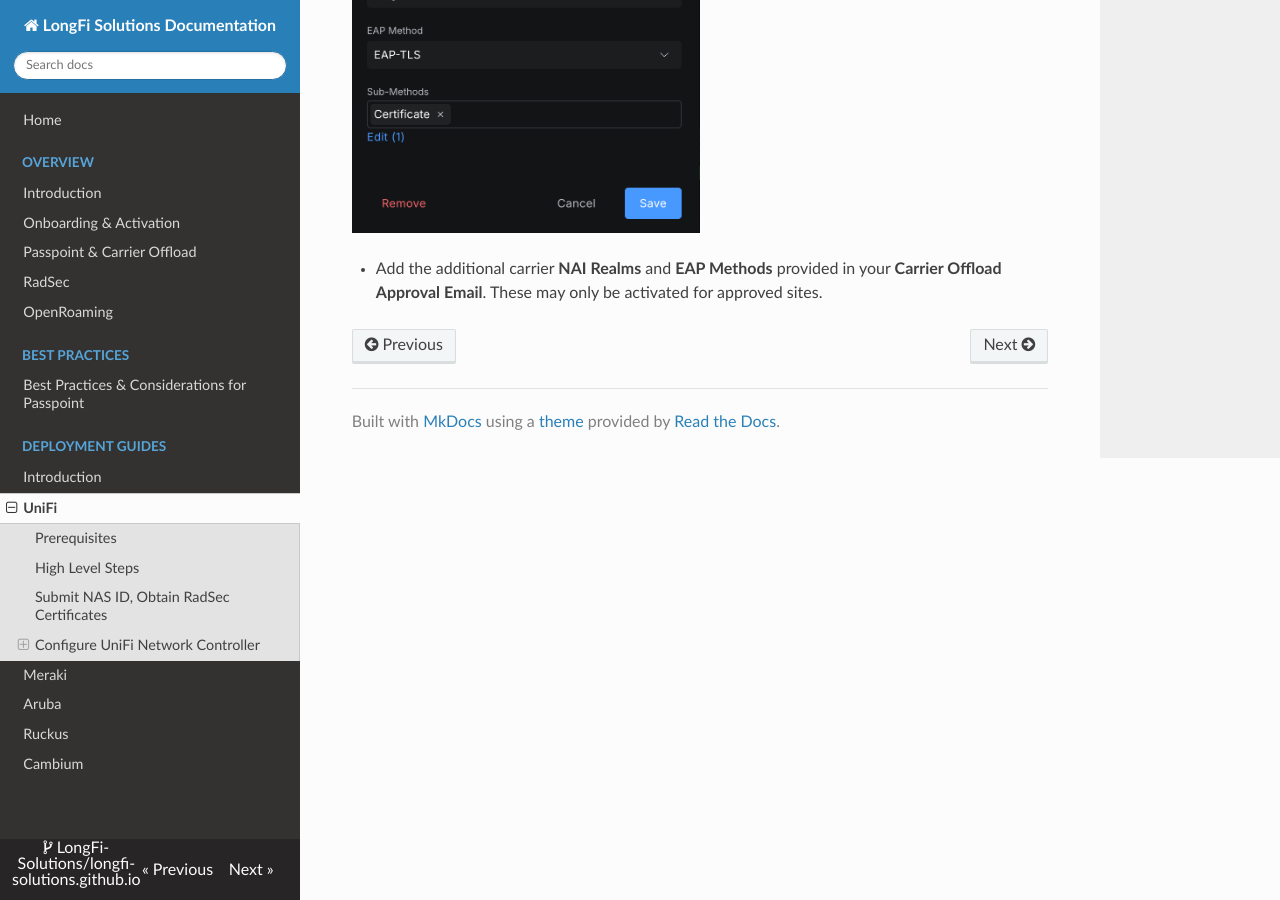
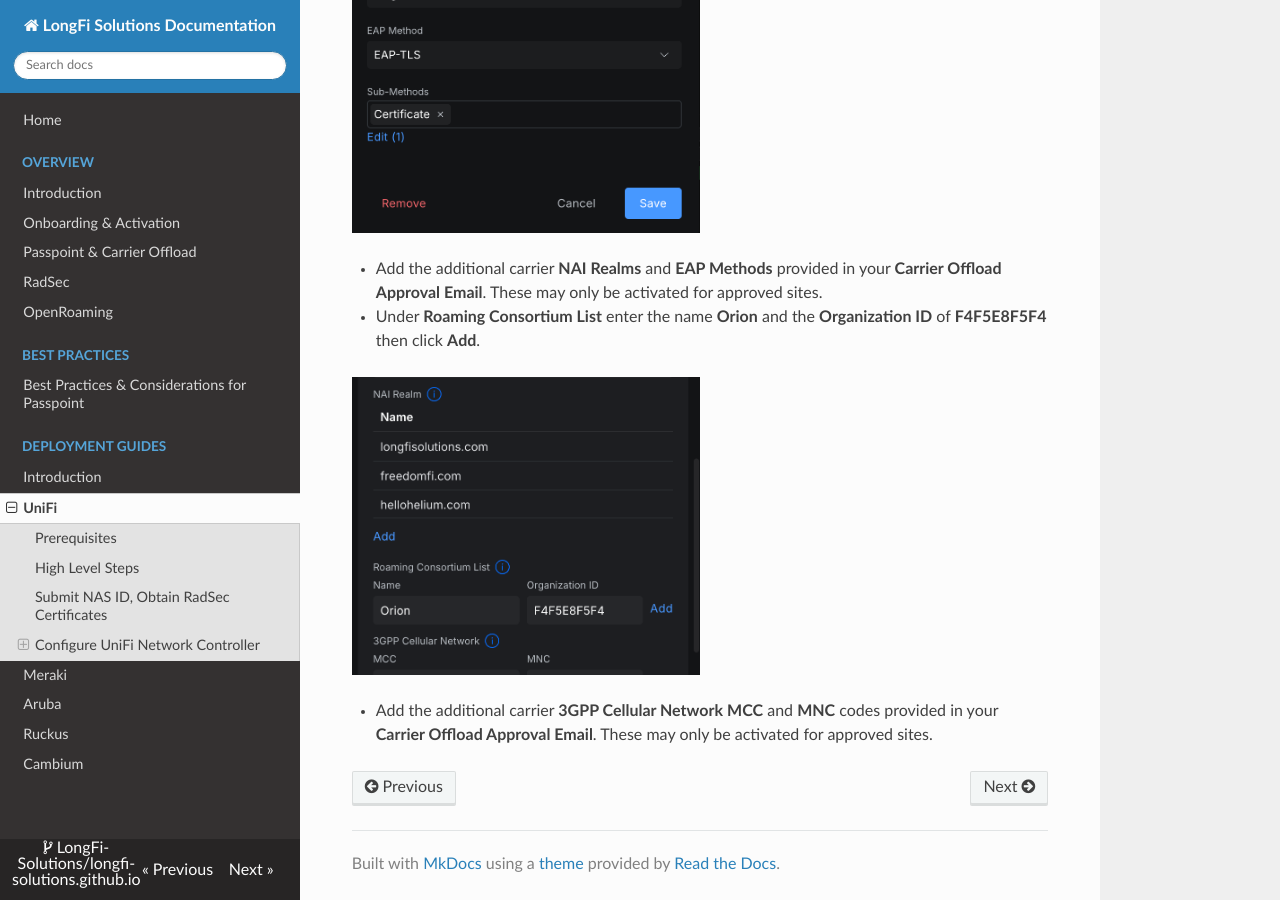
Before and after one commit to LongFi-Solutions/longfi-solutions.github.io, an MkDocs documentation site: the page built from docs/deployment/unifi.md, in a window 1280 px wide and 900 px high, scrolled down 6272 px. Built offline with MkDocs 1.6.1, drawn with Linux system fonts in a browser that asks for light colours; nearby versions of some CDN libraries.

Commit message:
Update Deployment Guides “unifi”

```diff
--- a/docs/deployment/unifi.md
+++ b/docs/deployment/unifi.md
@@ -120,3 +120,8 @@ Navigate to the Settings in the sidebar, choose WiFi, then press Create New
 ![](/assets/images/7%20-%20Create%20SSID%203%20-%20NAI%20Realms.png){ .img-md }
 
 - Add the additional carrier **NAI Realms** and **EAP Methods** provided in your **Carrier Offload Approval Email**.  These may only be activated for approved sites.
+- Under **Roaming Consortium List** enter the name **Orion** and the **Organization ID** of **F4F5E8F5F4** then click **Add**.
+
+![](/assets/images/8%20-%20Create%20SSID%204%20-%20RCOIs.png){ .img-md }
+
+- Add the additional carrier **3GPP Cellular Network** **MCC** and **MNC** codes provided in your **Carrier Offload Approval Email**.  These may only be activated for approved sites.
```
Also changed, not shown: docs/assets/images/8 - Create SSID 4 - RCOIs.png (added).
